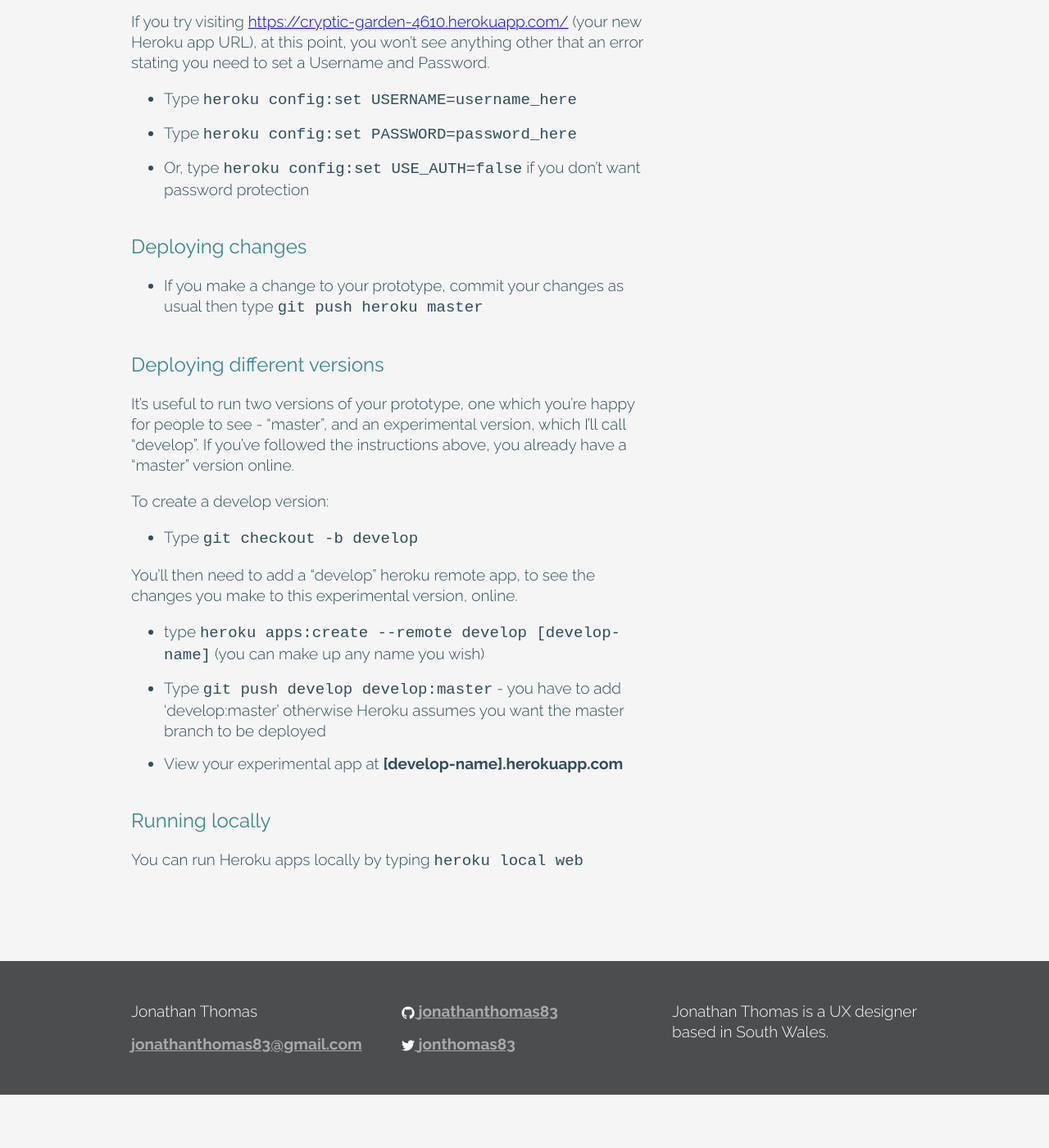
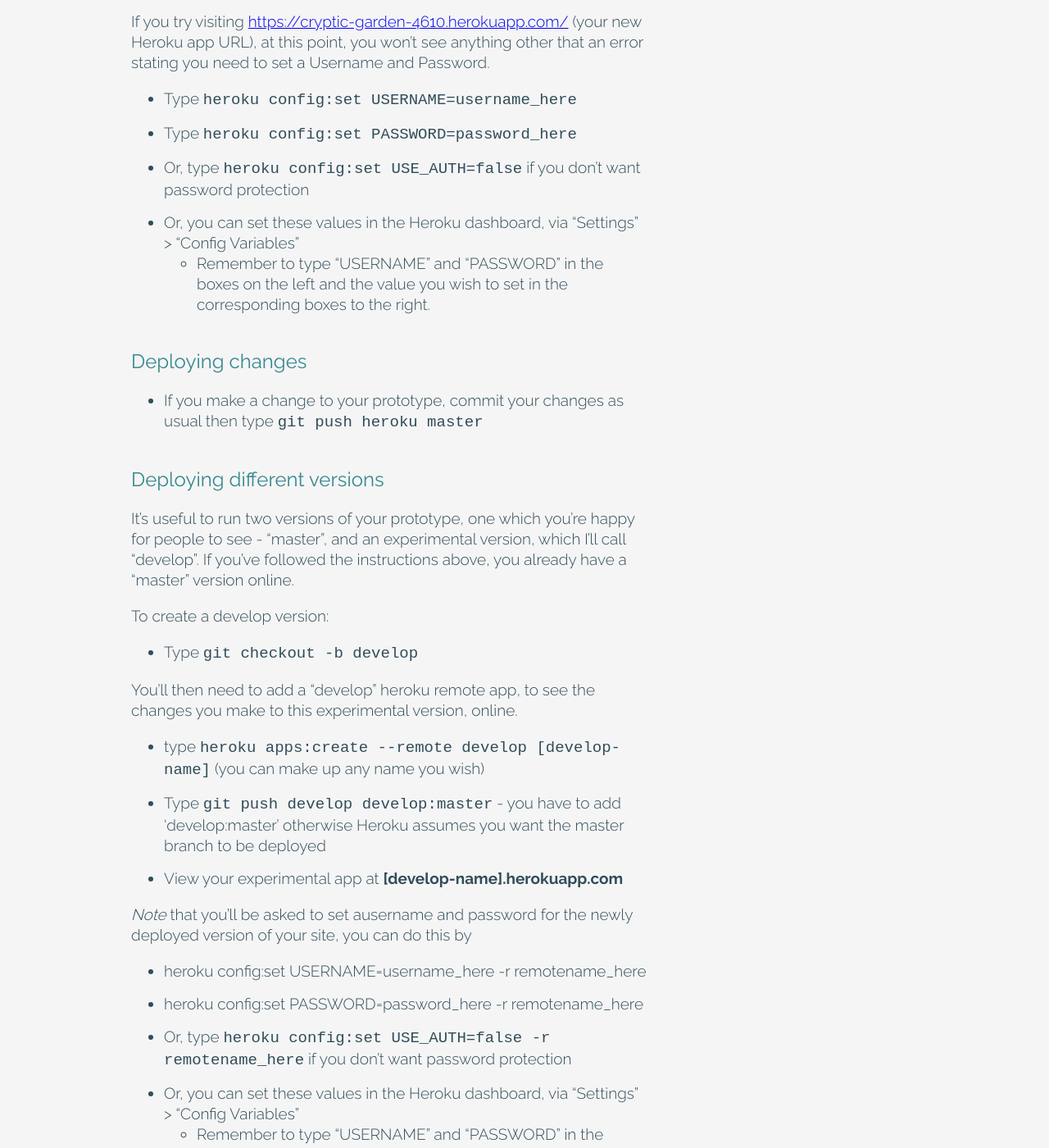
Before and after one commit to jonathanthomas83/jonathanthomas83.github.io, a Jekyll site: the page built from _posts/2016-01-02-publishing-a-prototype-online-with-heroku.md, in a window 1280 px wide and 1400 px high, scrolled down 1757 px. Shown: the whole window at 82% size. Built offline with Jekyll 4.4.1, drawn with Linux system fonts in a browser that asks for light colours; nearby versions of some CDN libraries; before the commit the page ends 3092 px from its top, so only the background shows below that; some of the changed text lies outside the part shown.

Commit message:
Added information to heroku deployment and changed name

```diff
--- a/_posts/2015-12-30-setting-up-the-govuk-prototype-kit-on-windows.markdown
+++ b/_posts/2015-12-30-setting-up-the-govuk-prototype-kit-on-windows.markdown
@@ -53,7 +53,7 @@
 
 For further information, please see the really helpful documentation at GitHub, [getting started with the prototype kit][getting-started-prototype-kit].
 
-Now you'll want to [deploy your new prototype online]({% post_url 2016-01-02-pulishing-a-prototype-online-with-heroku %}).
+Now you'll want to [deploy your new prototype online]({% post_url 2016-01-02-publishing-a-prototype-online-with-heroku %}).
 
 [govuk_prototype_kit]: https://github.com/alphagov/govuk_prototype_kit
 [node.js]: https://nodejs.org/en/download/
--- a/_posts/2016-01-02-pulishing-a-prototype-online-with-heroku.md
+++ b/_posts/2016-01-02-publishing-a-prototype-online-with-heroku.md
@@ -42,6 +42,8 @@
 * Type `heroku config:set USERNAME=username_here`
 * Type `heroku config:set PASSWORD=password_here`
 * Or, type `heroku config:set USE_AUTH=false` if you don't want password protection
+* Or, you can set these values in the Heroku dashboard, via "Settings" > "Config Variables"
+  * Remember to type "USERNAME" and "PASSWORD" in the boxes on the left and the value you wish to set in the corresponding boxes to the right.
 
 Deploying changes
 -----------------
@@ -61,6 +63,13 @@
 * Type `git push develop develop:master` - you have to add 'develop:master' otherwise Heroku assumes you want the master branch to be deployed
 * View your experimental app at **[develop-name].herokuapp.com**
 
+*Note* that you'll be asked to set ausername and password for the newly deployed version of your site, you can do this by
+* heroku config:set USERNAME=username_here -r remotename_here
+* heroku config:set PASSWORD=password_here -r remotename_here
+* Or, type `heroku config:set USE_AUTH=false -r remotename_here` if you don't want password protection
+* Or, you can set these values in the Heroku dashboard, via "Settings" > "Config Variables"
+  * Remember to type "USERNAME" and "PASSWORD" in the boxes on the left and the value you wish to set in the corresponding boxes to the right.
+
 Running locally
 ---------------
 You can run Heroku apps locally by typing `heroku local web`
```
